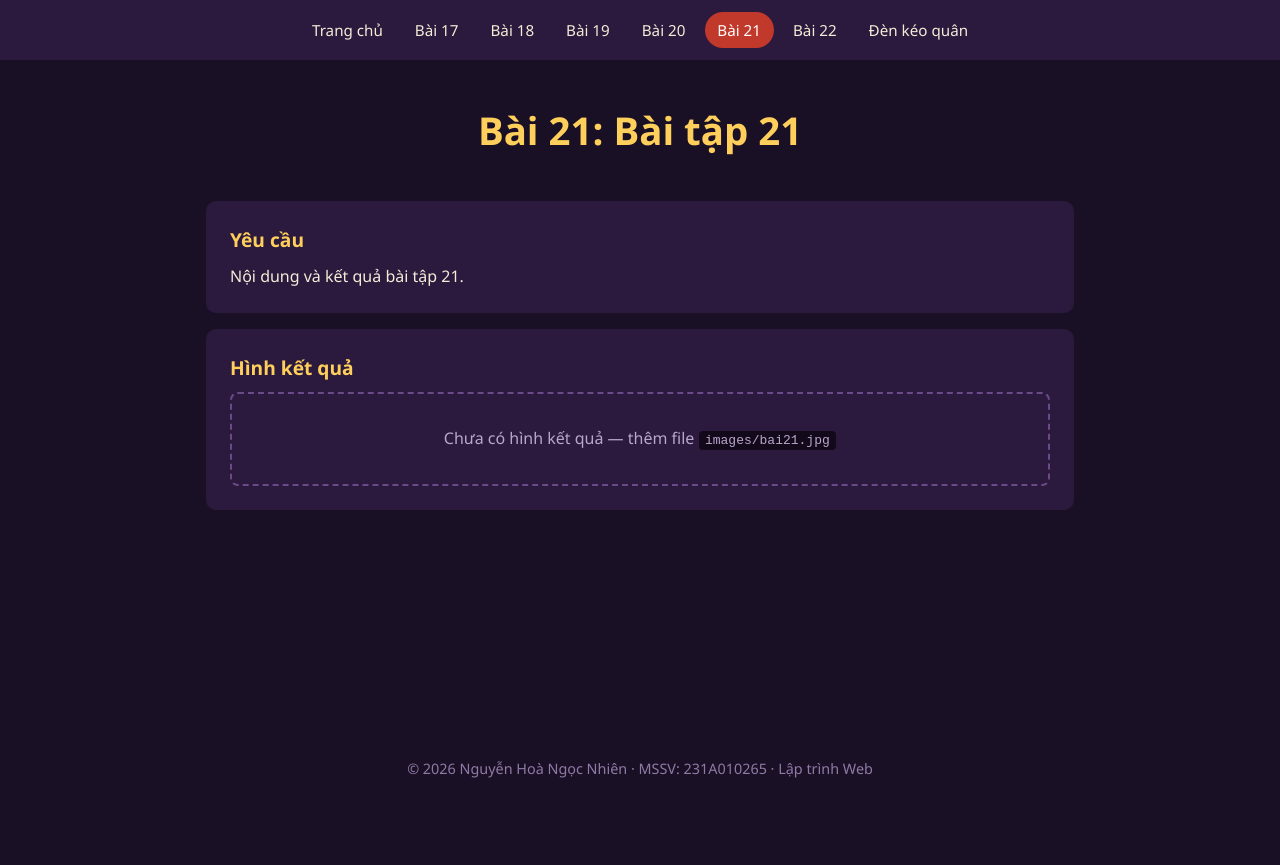
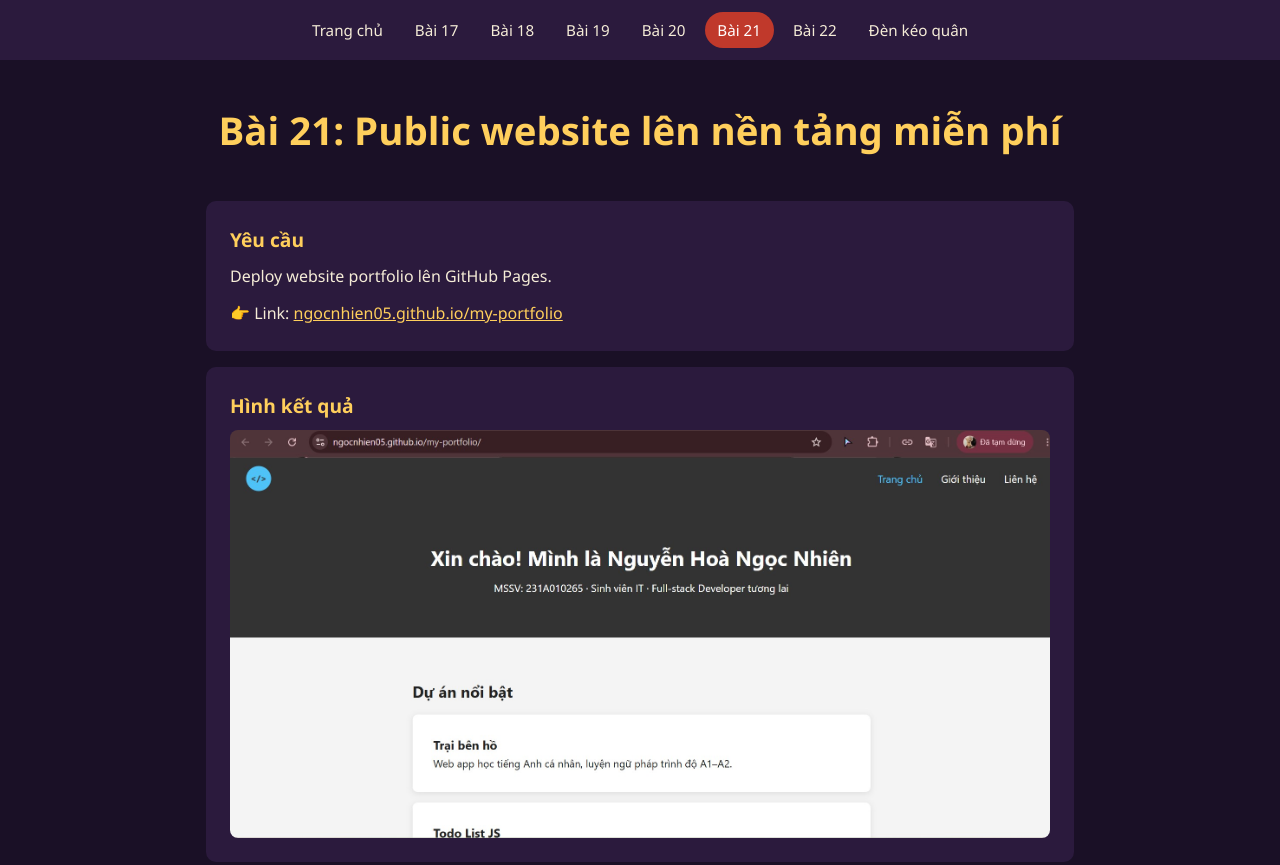
Before and after one commit to ngocnhien05/my-portfolio, a plain HTML site: page bai24/bai21.html in a window 1280 px wide. Shown: the top 865 px of the page. Before the commit the page ends 800 px from the top, so only its background shows below. Drawn offline with Linux system fonts and the light colour scheme.

Commit message:
Bai 21: result screenshot and description; Bai 20 title
Co-Authored-By: Claude Opus 5.5 <noreply@anthropic.com>
Claude-Session: https://claude.ai/code/session_01RFYuGNHv9LAAnCL1SPHXT3

```diff
--- a/bai24/bai21.html
+++ b/bai24/bai21.html
@@ -19,12 +19,13 @@
         <a href="den-keo-quan.html">Đèn kéo quân</a>
     </nav>
     <header>
-        <h1>Bài 21: Bài tập 21</h1>
+        <h1>Bài 21: Public website lên nền tảng miễn phí</h1>
     </header>
     <main>
         <div class="box">
             <h2>Yêu cầu</h2>
-            <p>Nội dung và kết quả bài tập 21.</p>
+            <p>Deploy website portfolio lên GitHub Pages.</p>
+            <p style="margin-top:.75rem">👉 Link: <a href="https://ngocnhien05.github.io/my-portfolio/" target="_blank">ngocnhien05.github.io/my-portfolio</a></p>
         </div>
         <div class="box result">
             <h2>Hình kết quả</h2>
```
Also changed, not shown: bai24/bai20.html (+2 -2 lines), bai24/index.html (+2 -2 lines), bai24/images/bai21.jpg (added).
